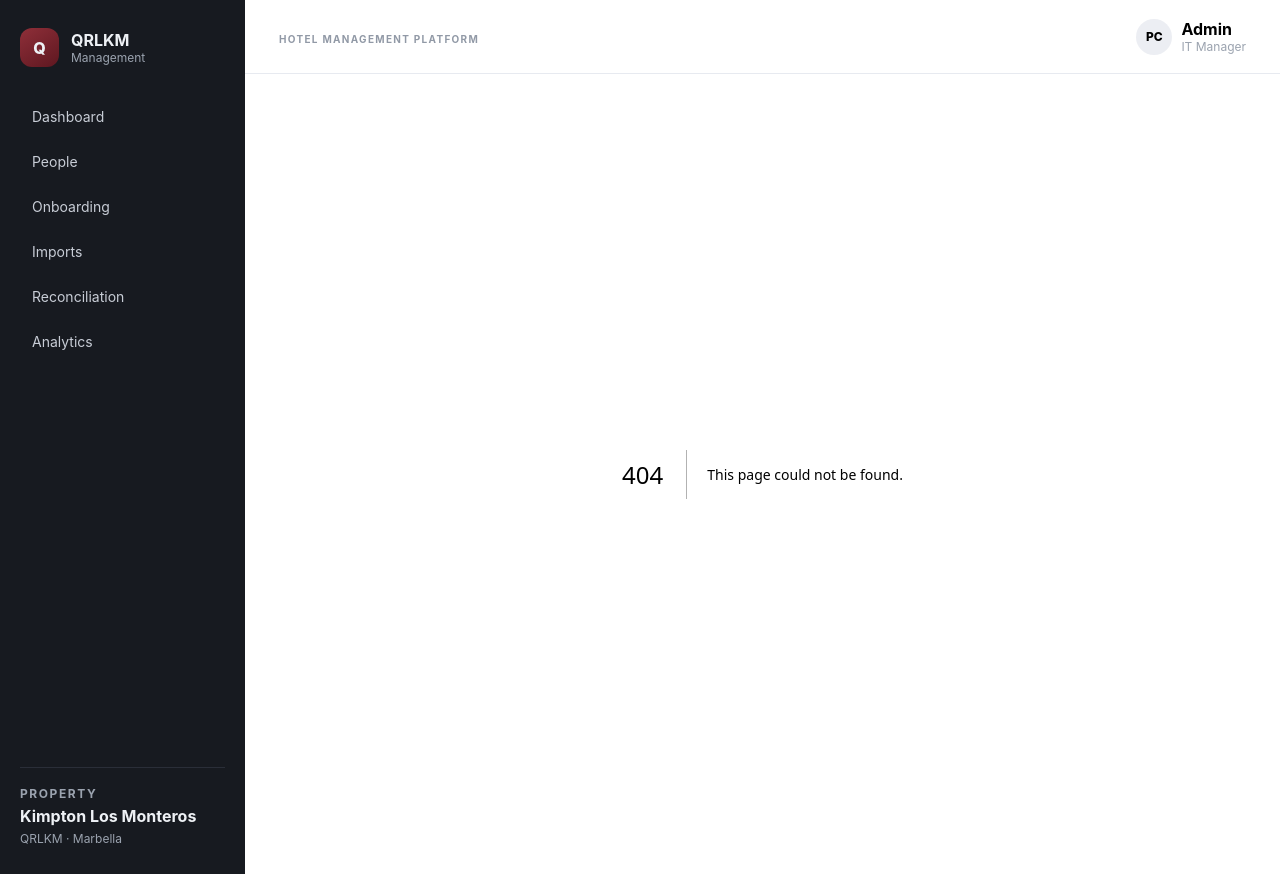
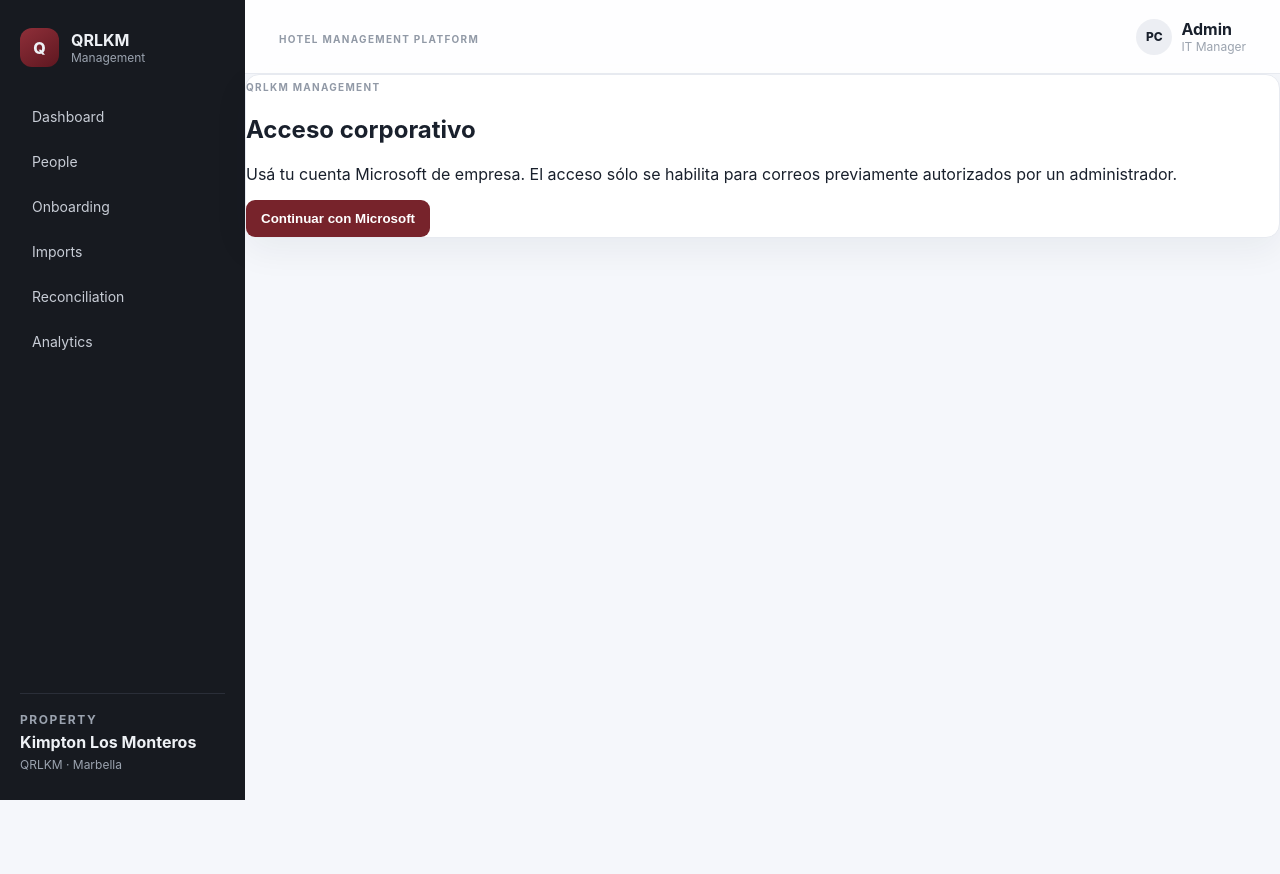
Before and after one commit to pablocollova/qrlkm_managment, a Next.js app: page /login in a window 1280 px wide. Before the commit this address had no page. After the commit the page ends 800 px from the top, so only its background shows below. Built offline with nearby package versions, Linux system fonts and the light colour scheme.

Commit message:
Add Microsoft corporate login page

```diff
--- /dev/null
+++ b/app/login/page.tsx
@@ -0,0 +1,27 @@
+'use client'
+
+import { createClient } from '@/lib/supabase/client'
+
+export default function LoginPage() {
+  async function signInWithMicrosoft() {
+    const supabase = createClient()
+    await supabase.auth.signInWithOAuth({
+      provider: 'azure',
+      options: {
+        scopes: 'email openid profile',
+        redirectTo: `${window.location.origin}/auth/callback`,
+      },
+    })
+  }
+
+  return (
+    <main className="login-shell">
+      <section className="card login-card">
+        <span className="eyebrow">QRLKM MANAGEMENT</span>
+        <h1>Acceso corporativo</h1>
+        <p>Usá tu cuenta Microsoft de empresa. El acceso sólo se habilita para correos previamente autorizados por un administrador.</p>
+        <button className="button" onClick={signInWithMicrosoft}>Continuar con Microsoft</button>
+      </section>
+    </main>
+  )
+}
```
